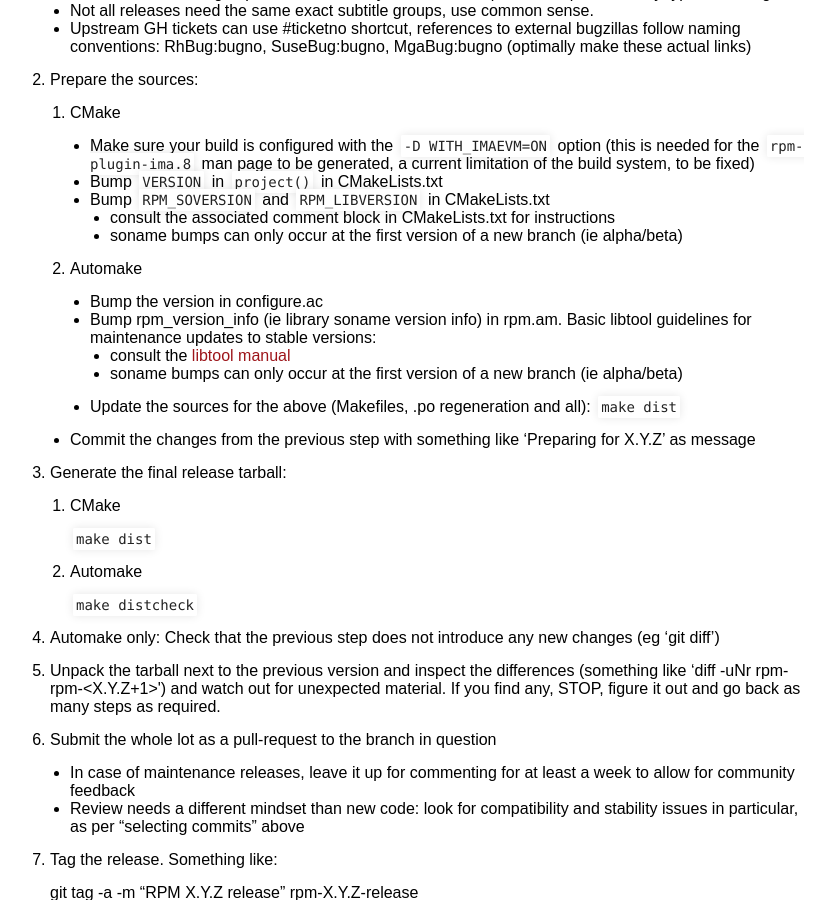
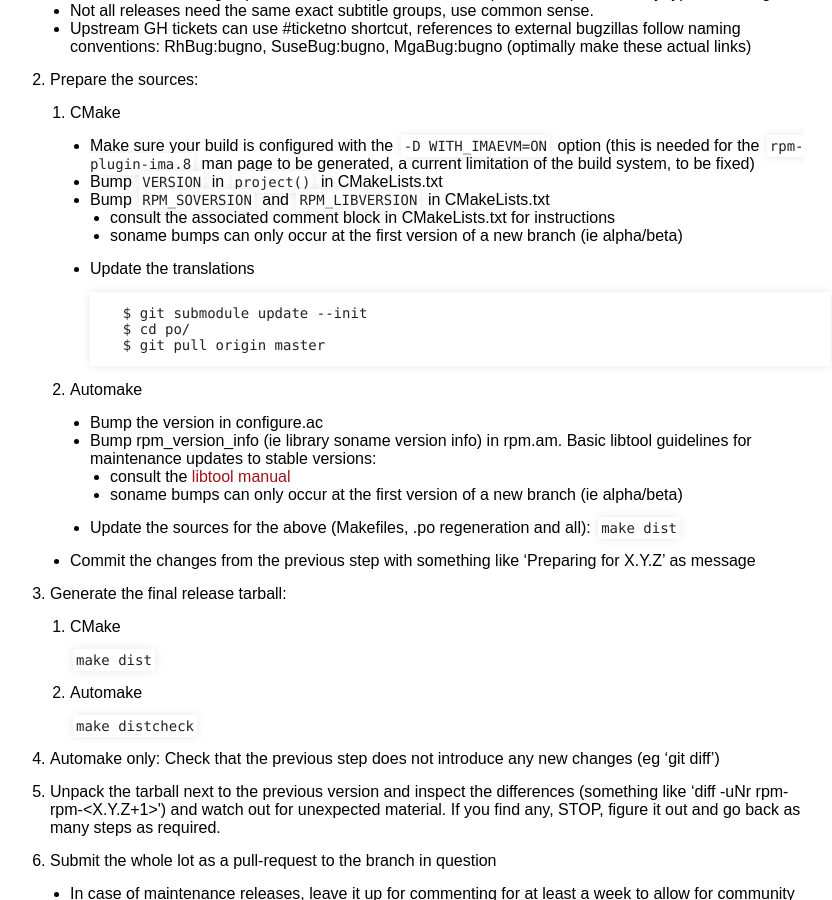
Before and after one commit to rpm-software-management/rpm-web, a Jekyll site: the page built from devel_doc/release_maintaince.md, in a window 1280 px wide and 900 px high, scrolled down 3948 px. Shown: the whole window, without its empty margins (220-1052 px from the left). Built offline with Jekyll 4.4.1, drawn with Linux system fonts in a browser that asks for light colours.

Commit message:
Add step to update translations to release guide

````diff
--- a/devel_doc/release_maintaince.md
+++ b/devel_doc/release_maintaince.md
@@ -265,6 +265,12 @@ both build systems for the time being, until 4.18 goes out of support.
         * Bump `RPM_SOVERSION` and `RPM_LIBVERSION` in CMakeLists.txt
             * consult the associated comment block in CMakeLists.txt for instructions
             * soname bumps can only occur at the first version of a new branch (ie alpha/beta)
+        * Update the translations
+            ```sh
+            $ git submodule update --init
+            $ cd po/
+            $ git pull origin master
+            ```
 
     2. Automake
 
````
